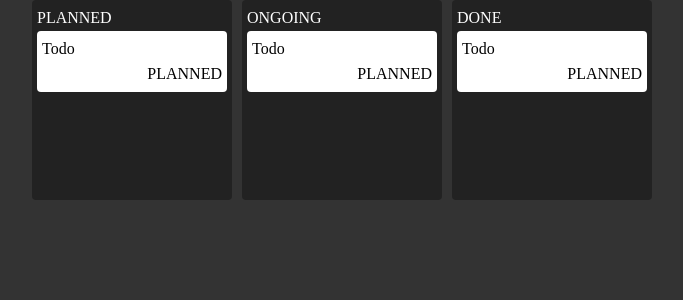
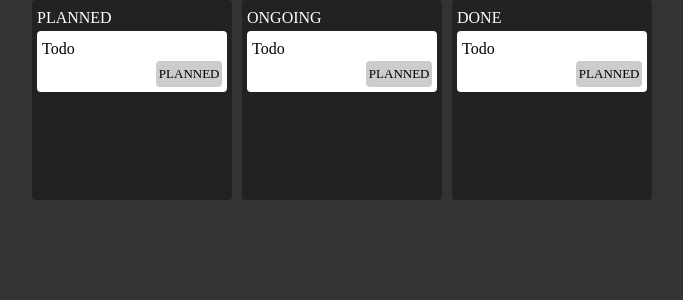
Before and after one commit to esteemayo/kaban-zustand, a React (Vite) app: page / in a window 1280 px wide. Shown: the top 300 px of the page, without its empty margins (298-981 px from the left). Built offline with nearby package versions, Linux system fonts and the light colour scheme.

Commit message:
fix: add css styling

```diff
--- a/src/components/task/Task.css
+++ b/src/components/task/Task.css
@@ -15,3 +15,10 @@
   align-items: center;
   justify-content: space-between;
 }
+
+.status {
+  font-size: small;
+  padding: 0.25rem;
+  background-color: var(--clr-gray-light);
+  border-radius: 4px;
+}
```
